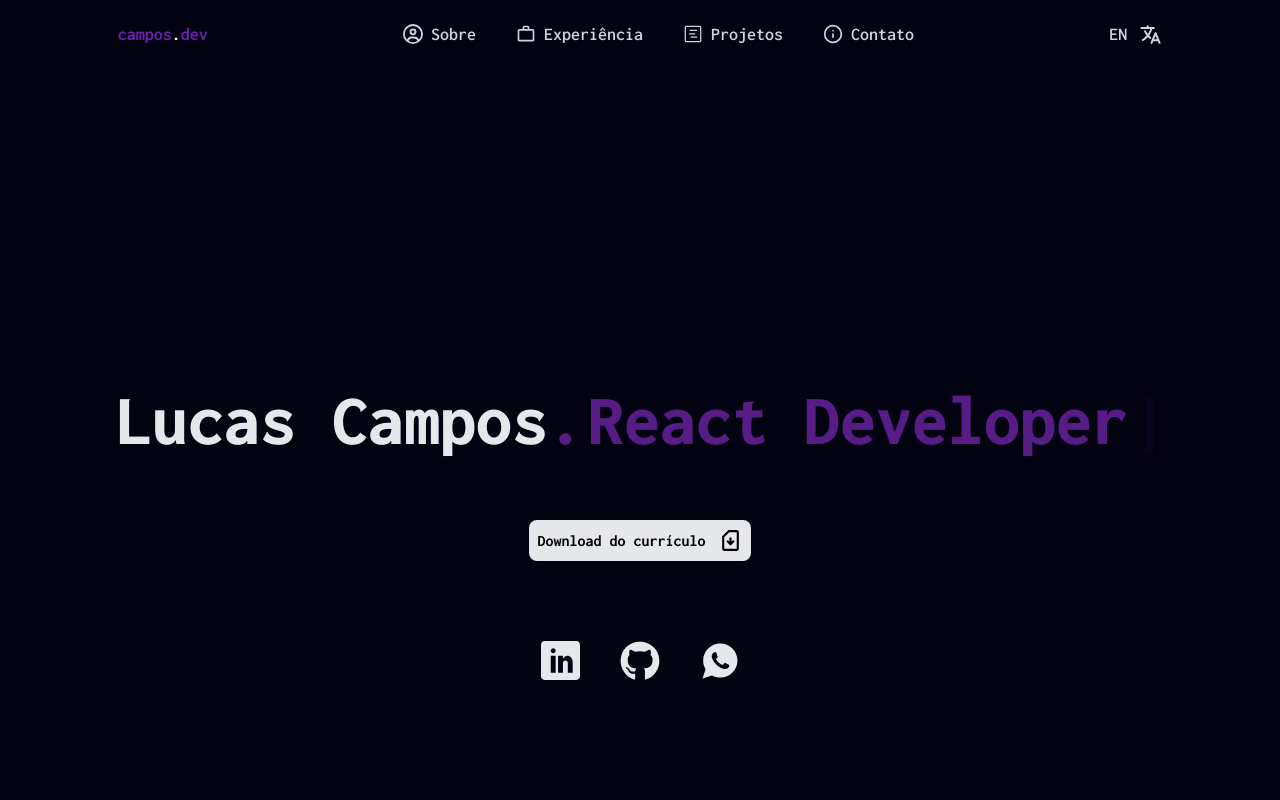
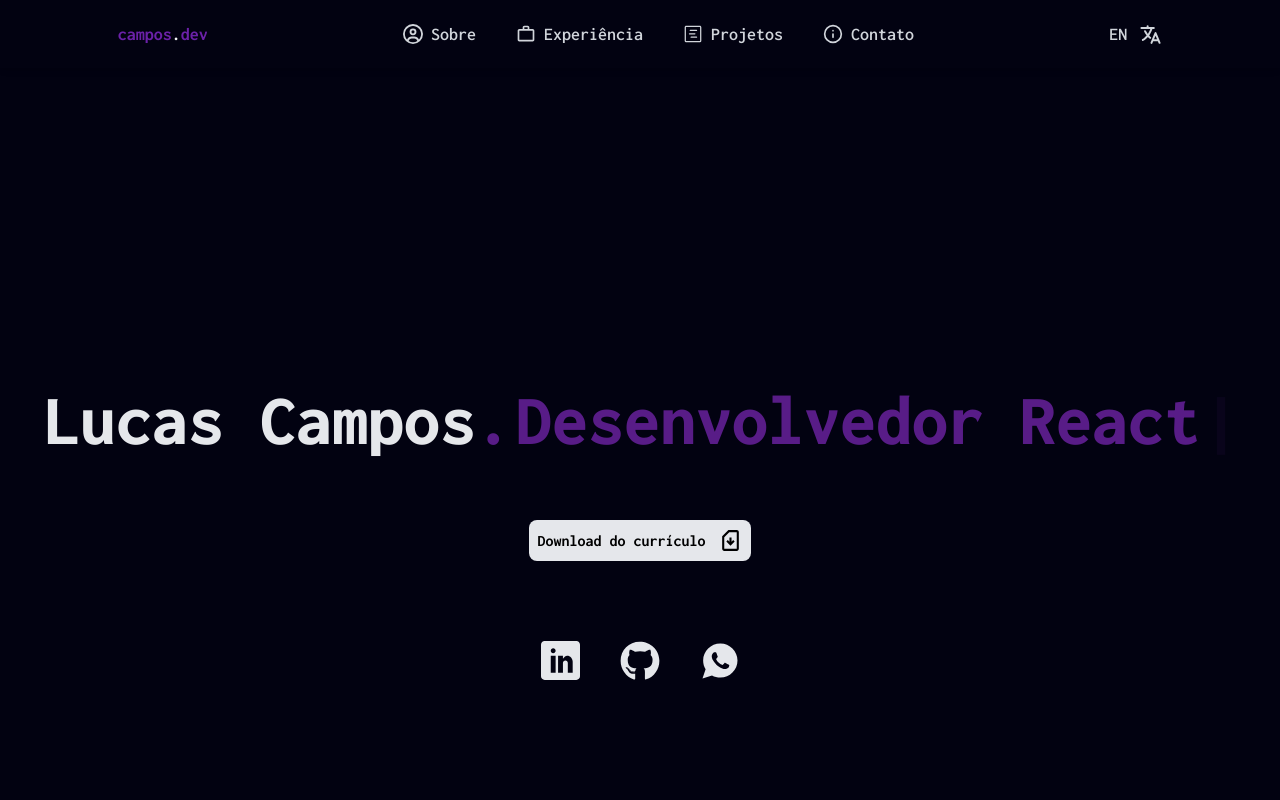
Before and after one commit to lucascmpos/lucascmpos-portfolio, a React (Vite) app: page / in a window 1280 px wide. Shown: the top 800 px of the page. Built offline with nearby package versions, Linux system fonts and the light colour scheme.

Commit message:
feat: changing cursor typewriter text

```diff
--- a/src/components/home.jsx
+++ b/src/components/home.jsx
@@ -1,10 +1,8 @@
 import React from "react";
 import { IoLogoWhatsapp } from "react-icons/io";
 import { FaGithub } from "react-icons/fa";
-
 import { ImLinkedin } from "react-icons/im";
 import { MdOutlineSimCardDownload } from "react-icons/md";
-
 import curriculo from "../assets/curriculo.pdf";
 import resume from "../assets/resume.pdf";
 import { useTypewriter, Cursor } from "react-simple-typewriter";
@@ -12,16 +10,14 @@ import { useTypewriter, Cursor } from "react-simple-typewriter";
 const Home = ({ language, onChangeLanguage }) => {
   const toggleLanguage = () => {
     const newLanguage = language === "pt" ? "en" : "pt";
-    setLanguage(newLanguage);
     onChangeLanguage(newLanguage);
   };
 
   const [typeEffect] = useTypewriter({
     words: [
-      "Front End Developer",
-      "React Developer",
-      "Web Developer",
-      "Software engineer",
+      language === "pt" ? "Desenvolvedor Front End" : "Front End Developer",
+      language === "pt" ? "Desenvolvedor React" : "React Developer",
+      language === "pt" ? "Desenvolvedor Web" : "Web Developer",
     ],
     loop: {},
     typeSpeed: 100,
@@ -74,14 +70,14 @@ const Home = ({ language, onChangeLanguage }) => {
               .
             </span>
           </h1>
-          <span className="font-extrabold lg:text-6xl xl:text-7xl text-3xl md:w-auto  text-purple-900">
+          <span className="font-extrabold  lg:text-6xl xl:text-7xl text-3xl md:w-auto w-60  text-purple-900">
             {typeEffect}
             <Cursor />
           </span>
         </div>
         <a
           className="flex flex-row gap-3 justify-center  hover:bg-zinc-950 hover:text-gray-200 bg-gray-200 items-center font-bold cursor-pointer text-black group transition all duration-300 rounded-lg p-2"
-          href="https://drive.google.com/drive/folders/1rTJt1CyNoLVnAj--UsbffZgiLdSKG_Pn?usp=drive_link"
+          href={language === "pt" ? curriculo : resume}
           target="_blank"
         >
           {language === "pt" ? "Download do currículo" : "Download resume"}
```
